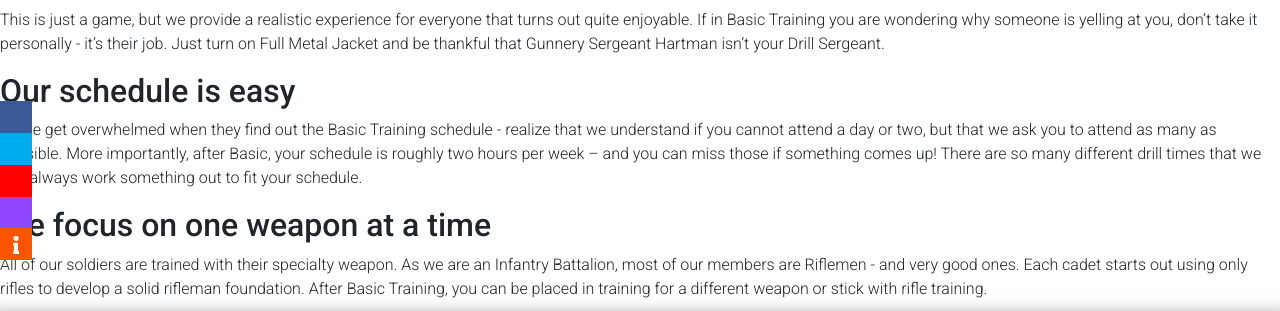
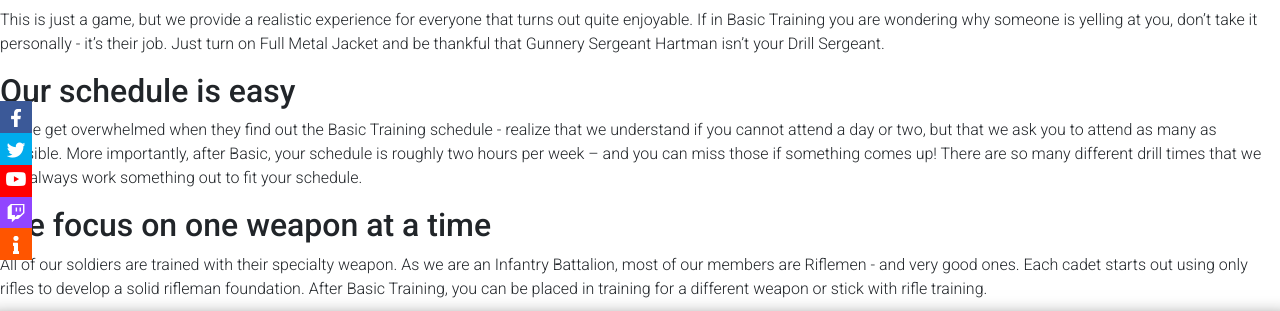
Before and after one commit to Xegion/29th.github.io, a Jekyll site: the page built from enlist2.md, in a window 1280 px wide. Shown: the part 293-604 px from the top of the page. Built offline with Jekyll 4.4.1, drawn with Linux system fonts in a browser that asks for light colours; nearby versions of some CDN libraries.

Commit message:
Add files via upload

```diff
--- a/_includes/header.html
+++ b/_includes/header.html
@@ -88,10 +88,10 @@
 	<button onclick="scrollTopFunction()" id="TopBtn" title="Top" class="animated slideInRight">&#9650;</button>
 </span>
 <div id="social_media" class="d-none d-sm-none d-md-none d-lg-block d-xl-block">
-	<a id="facebook_link" title="Facebook" href="https://www.facebook.com/29thinfantrydivision" target="_blank"><span class="fa fa-facebook"></span></a>
-	<a id="twitter_link" title="Twitter" href="https://twitter.com/TwentyNinthID" target="_blank"><span class="fa fa-twitter"></span></a>
-	<a id="youtube_link" title="Youtube" href="https://www.youtube.com/channel/UC5mY7PbvGEtfBxH08HHP9Bg" target="_blank"><span class="fa fa-youtube"></span></a>
-	<a id="twitch_link" title="Twitch" href="https://www.twitch.tv/29thinfantrydivision" target="_blank"><span class="fa fa-twitch"></span></a>
+	<a id="facebook_link" title="Facebook" href="https://www.facebook.com/29thinfantrydivision" target="_blank"><span class="fab fa-facebook-f"></span></a>
+	<a id="twitter_link" title="Twitter" href="https://twitter.com/TwentyNinthID" target="_blank"><span class="fab fa-twitter"></span></a>
+	<a id="youtube_link" title="Youtube" href="https://www.youtube.com/channel/UC5mY7PbvGEtfBxH08HHP9Bg" target="_blank"><span class="fab fa-youtube"></span></a>
+	<a id="twitch_link" title="Twitch" href="https://www.twitch.tv/29thinfantrydivision" target="_blank"><span class="fab fa-twitch"></span></a>
 	<a id="about_link" title="Information" onclick="document.getElementById('stats_info_popup').style.display = 'block'; document.getElementById('popup_blur').style.display = 'block';" target="_blank"><span class="fa fa-info"></span></a>
 </div>
 <script>
```
